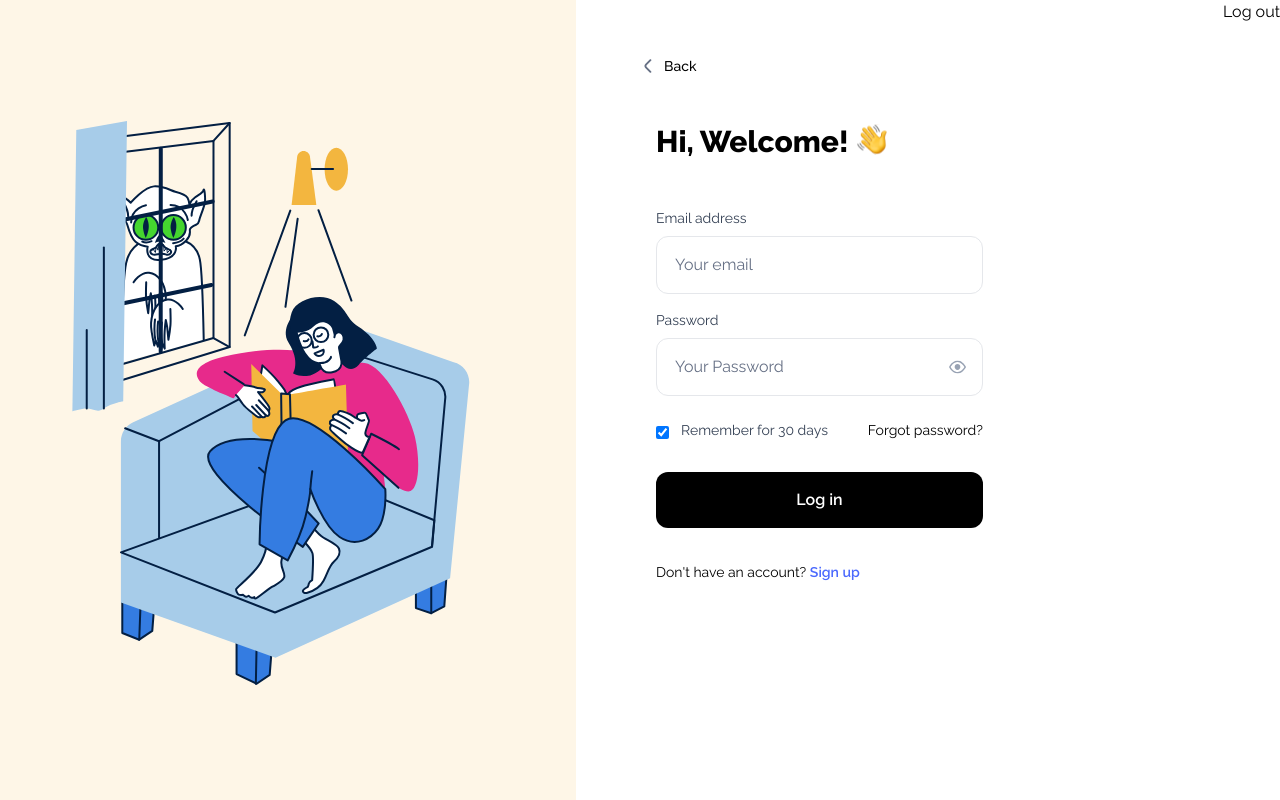
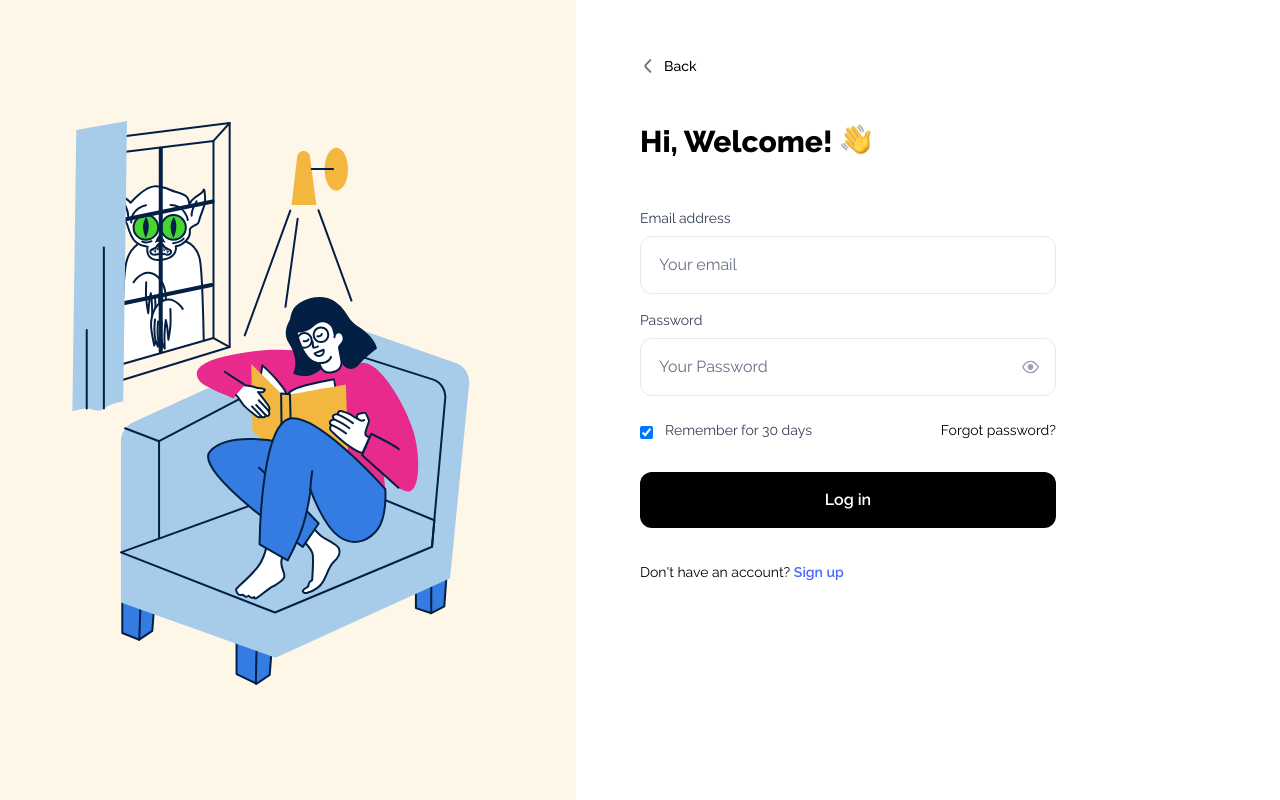
Before and after one commit to SousouBer/quizwiz-frontend, a Vue app: page /login in a window 1280 px wide. Built offline with nearby package versions, Linux system fonts and the light colour scheme.

Commit message:
refactor: remove unnecessary div and change form heading wrapper name

```diff
--- a/src/components/layouts/LayoutsForm.vue
+++ b/src/components/layouts/LayoutsForm.vue
@@ -1,5 +1,5 @@
 <template>
-  <div class="p-4 sm:p-16 sm:pr-56 sm:pt-14 flex-grow">
+  <div class="py-4 px-8 sm:p-16 sm:pr-56 sm:pt-14 flex-grow">
     <LinkBack />
     <slot></slot>
   </div>
--- a/src/views/ForgotPasswordView.vue
+++ b/src/views/ForgotPasswordView.vue
@@ -5,13 +5,13 @@
       srcLink="/images/reset-password-cover.svg"
     />
     <layouts-form>
-      <wrappers-form-control class="gap-4 mb-12">
+      <wrappers-form-heading class="gap-4 mb-12">
         <heading-form>Forgot password?</heading-form>
         <span
           >Don’t worry! It happens. Please enter the email associated<br />
           with your account.</span
         >
-      </wrappers-form-control>
+      </wrappers-form-heading>
       <ValidationForm v-slot="{ errors }" @submit="onSubmit">
         <InputAuth
           label="Email address"
@@ -33,7 +33,7 @@ import HeadingForm from "@/components/ui/form/HeadingForm.vue";
 import ButtonSubmit from "@/components/ui/form/ButtonSubmit.vue";
 import LayoutsForm from "@/components/layouts/LayoutsForm.vue";
 import LayoutsAuthImage from "@/components/layouts/LayoutsAuthImage.vue";
-import WrappersFormControl from "@/components/wrappers/WrappersFormControl.vue";
+import WrappersFormHeading from "@/components/wrappers/WrappersFormHeading.vue";
 import LayoutsAuthMain from "@/components/layouts/LayoutsAuthMain.vue";
 import InputAuth from "@/components/ui/form/InputAuth.vue";
 
@@ -47,7 +47,7 @@ export default {
     ButtonSubmit,
     LayoutsForm,
     LayoutsAuthImage,
-    WrappersFormControl,
+    WrappersFormHeading,
     LayoutsAuthMain,
     InputAuth,
     ValidationForm,
--- a/src/views/LoginView.vue
+++ b/src/views/LoginView.vue
@@ -5,7 +5,6 @@
       srcLink="/images/login-cover.svg"
     />
     <layouts-form>
-      <div class="px-4">
       <div class="flex gap-2 sm:mb-12 justify-center sm:justify-start">
         <heading-form>Hi, Welcome!</heading-form>
         <iconHand />
@@ -60,11 +59,7 @@
         </button>
       </form>
       <LinkAuthentication class="hidden sm:block" auth="register" />
-      </div>
     </layouts-form>
-    <form @submit.prevent="logout">
-      <button>Log out</button>
-    </form>
   </layouts-auth-main>
 </template>
 
--- a/src/views/RegisterView.vue
+++ b/src/views/RegisterView.vue
@@ -5,12 +5,11 @@
       srcLink="/images/registration-cover.svg"
     />
     <layouts-form>
-      <div class="px-4">
       <div class="sm:justify-start flex justify-center">
         <heading-form class="sm:mb-12">Create account</heading-form>
       </div>
       <wrappers-link-authentication>
-          <LinkAuthentication auth="login" link="/login" />
+        <LinkAuthentication auth="login" />
       </wrappers-link-authentication>
       <ValidationForm v-slot="{ errors }" @submit="onSubmit">
         <InputAuth
@@ -58,7 +57,6 @@
         />
         <button-submit>Sign up</button-submit>
       </ValidationForm>
-      </div>
       <LinkAuthentication class="hidden sm:block" auth="login" />
     </layouts-form>
   </layouts-auth-main>
--- a/src/views/ResetPasswordView.vue
+++ b/src/views/ResetPasswordView.vue
@@ -5,10 +5,10 @@
       srcLink="/images/reset-password-cover.svg"
     />
     <layouts-form>
-      <wrappers-form-control class="gap-4 mb-12">
+      <wrappers-form-heading class="gap-4 mb-12">
         <heading-form>Reset password</heading-form>
         <span>Please, type something you'll remember.</span>
-      </wrappers-form-control>
+      </wrappers-form-heading>
       <ValidationForm v-slot="{ errors }" @submit="onSubmit">
         <InputAuth
           label="New password"
@@ -43,7 +43,7 @@ import ButtonSubmit from "@/components/ui/form/ButtonSubmit.vue";
 import LinkAuthentication from "@/components/ui/form/LinkAuthentication.vue";
 import LayoutsAuthImage from "@/components/layouts/LayoutsAuthImage.vue";
 import LayoutsForm from "@/components/layouts/LayoutsForm.vue";
-import WrappersFormControl from "@/components/wrappers/WrappersFormControl.vue";
+import WrappersFormHeading from "@/components/wrappers/WrappersFormHeading.vue";
 import LayoutsAuthMain from "@/components/layouts/LayoutsAuthMain.vue";
 import InputAuth from "@/components/ui/form/InputAuth.vue";
 
@@ -60,7 +60,7 @@ export default {
     LinkAuthentication,
     LayoutsAuthImage,
     LayoutsForm,
-    WrappersFormControl,
+    WrappersFormHeading,
     LayoutsAuthMain,
     InputAuth,
     ValidationForm,
```
Also changed, not shown: src/components/wrappers/WrappersFormHeading.vue (renamed from src/components/wrappers/WrappersFormControl.vue). Lines whose indentation alone changed are shown as unchanged.
